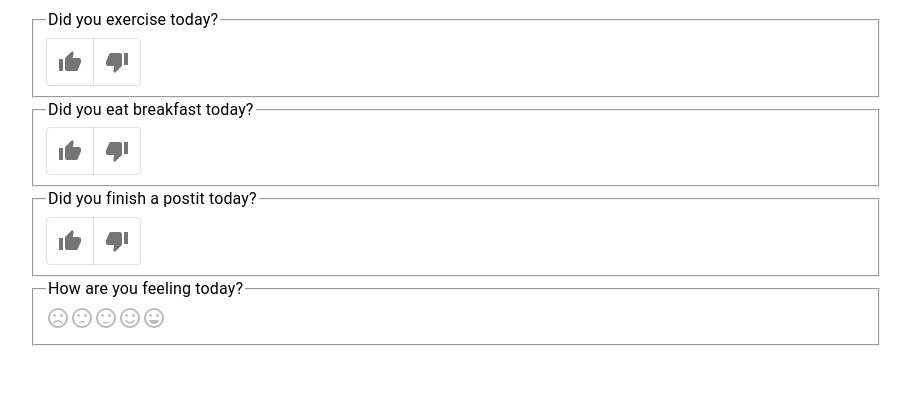
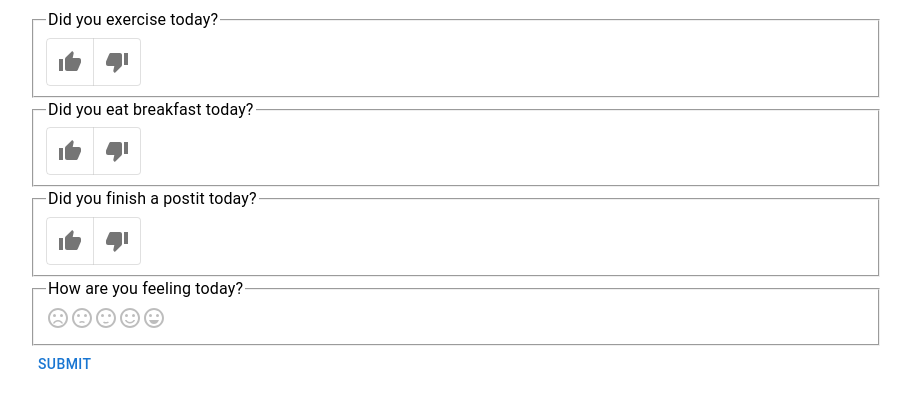
Before and after one commit to natearn/mood-journal, a React (Create React App) app: page /survey/1 in a window 1280 px wide. Shown: the top 408 px of the page, without its empty margins (184-1095 px from the left). Built offline with nearby package versions, Linux system fonts and the light colour scheme.

Commit message:
Add survey response submission handling

```diff
--- a/src/components/MoodRating.tsx
+++ b/src/components/MoodRating.tsx
@@ -20,7 +20,8 @@ const MoodsContainer = ({ value, ...rest }: { value: number }) => (
   <span {...rest}>{moods[value]}</span>
 )
 
-const MoodRating = ({ ask }: { ask: string }) => {
+type Props = { ask: string, onChange: (v: number | null) => void }
+const MoodRating = ({ ask, onChange }: Props) => {
   return (
     <fieldset>
       <Typography component="legend">{ask}</Typography>
@@ -28,6 +29,7 @@ const MoodRating = ({ ask }: { ask: string }) => {
         name="mood-rating"
         IconContainerComponent={MoodsContainer}
         highlightSelectedOnly
+        onChange={(e,v) => onChange(v)}
       />
     </fieldset>
   )
--- a/src/components/YesNo.tsx
+++ b/src/components/YesNo.tsx
@@ -1,12 +1,14 @@
-import React, { useState } from 'react'
+import React, { useState, useEffect } from 'react'
 import Typography from '@mui/material/Typography'
 import ToggleButtonGroup from '@mui/material/ToggleButtonGroup'
 import ToggleButton from '@mui/material/ToggleButton'
 import ThumbUpIcon from '@mui/icons-material/ThumbUp'
 import ThumbDownIcon from '@mui/icons-material/ThumbDown'
 
-const YesNo = ({ ask }: { ask: string }) => {
-  const [answer,setAnswer] = useState<Boolean | null>(null)
+type Props = { ask: string, onChange: (v: boolean | null) => void }
+const YesNo = ({ ask, onChange }: Props) => {
+  const [answer,setAnswer] = useState<boolean | null>(null)
+  useEffect(() => { onChange(answer) }, [onChange,answer])
   return (
     <fieldset>
       <Typography component="legend">{ask}</Typography>
--- a/src/pages/Survey.tsx
+++ b/src/pages/Survey.tsx
@@ -1,19 +1,21 @@
-import React from 'react'
+import React, { useState } from 'react'
 import { RouteComponentProps } from '@reach/router'
 import Container from '@mui/material/Container'
+import Button from '@mui/material/Button'
 
 import MoodRating from 'components/MoodRating'
 import YesNo from 'components/YesNo'
-import { useSurveyQuery } from 'queries'
+import { useSurveyQuery, useResponseMutation } from 'queries'
 
 import * as db from 'database'
 
-const Field = ({ question } : { question: db.Question }) => {
+type FieldProps = { question: db.Question, onChange: (v: any) => void }
+const Field = ({ question, onChange } : FieldProps) => {
   switch (question.kind) {
     case db.QuestionType.YesNo:
-      return <YesNo ask={question.ask} key={question.ask} />
+      return <YesNo ask={question.ask} key={question.ask} onChange={onChange} />
     case db.QuestionType.Mood:
-      return <MoodRating ask={question.ask} key={question.ask} />
+      return <MoodRating ask={question.ask} key={question.ask} onChange={onChange} />
     default:
       return null
   }
@@ -22,13 +24,29 @@ const Field = ({ question } : { question: db.Question }) => {
 type SurveyProps = RouteComponentProps & { id?: string }
 const Survey = (props: SurveyProps) => {
   const id = Number(props.id)
-  const { data: survey } = useSurveyQuery(id)
+  const {data: survey} = useSurveyQuery(id)
+  const {mutate: addResponse} = useResponseMutation()
+  const [response,setResponse] = useState<db.Response>({ survey: id, answers: [] })
+
+  const setAnswer = (idx: number) => (val: any) => {
+    setResponse(res => {
+      res.answers[idx] = val
+      return res
+    })
+  }
+
+  const submitResponse = (event: React.SyntheticEvent) => {
+    event.preventDefault()
+    addResponse(response)
+  }
+
   return (
     <Container maxWidth="md">
-      <form>
-        {survey?.questions.map((q) => (
-          <Field question={q} key={q.ask} />
+      <form onSubmit={submitResponse}>
+        {survey?.questions.map((q,i) => (
+          <Field question={q} key={q.ask} onChange={setAnswer(i)} />
         ))}
+        <Button type="submit">Submit</Button>
       </form>
     </Container>
   )
```
